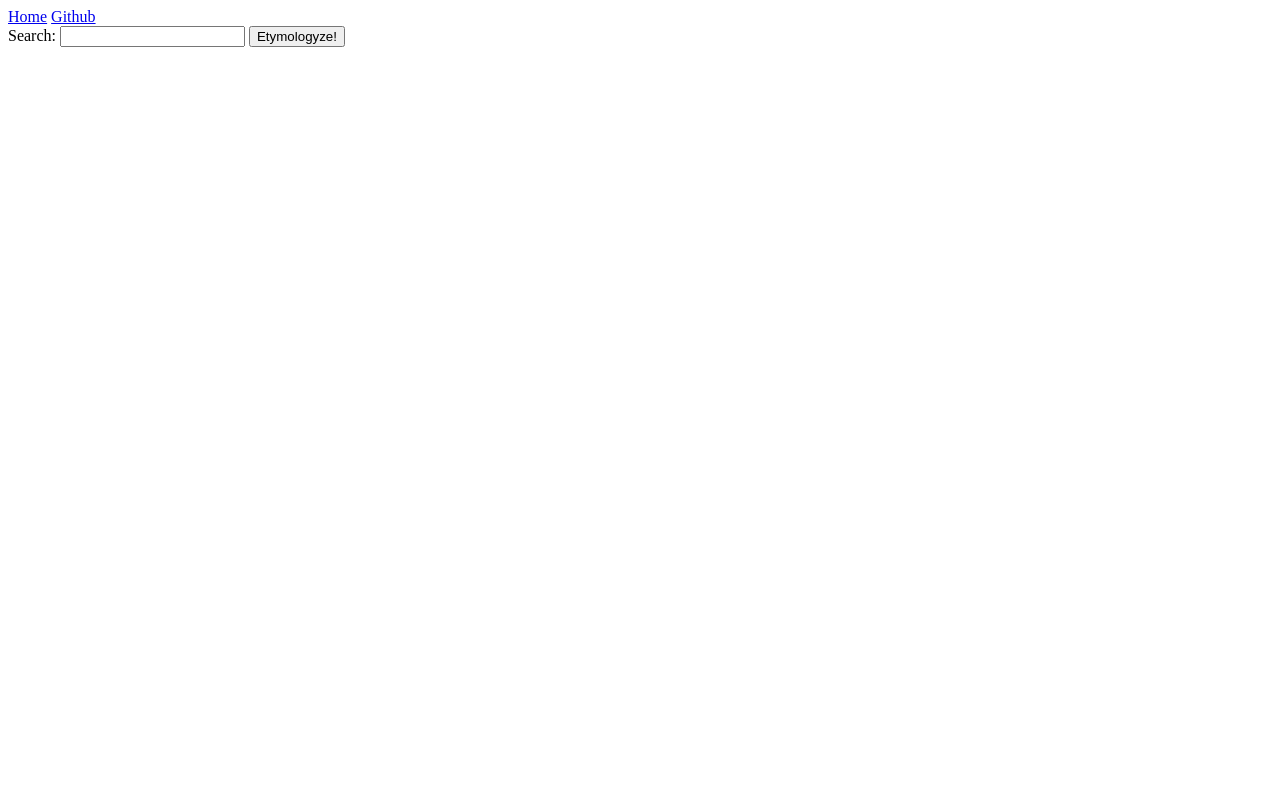
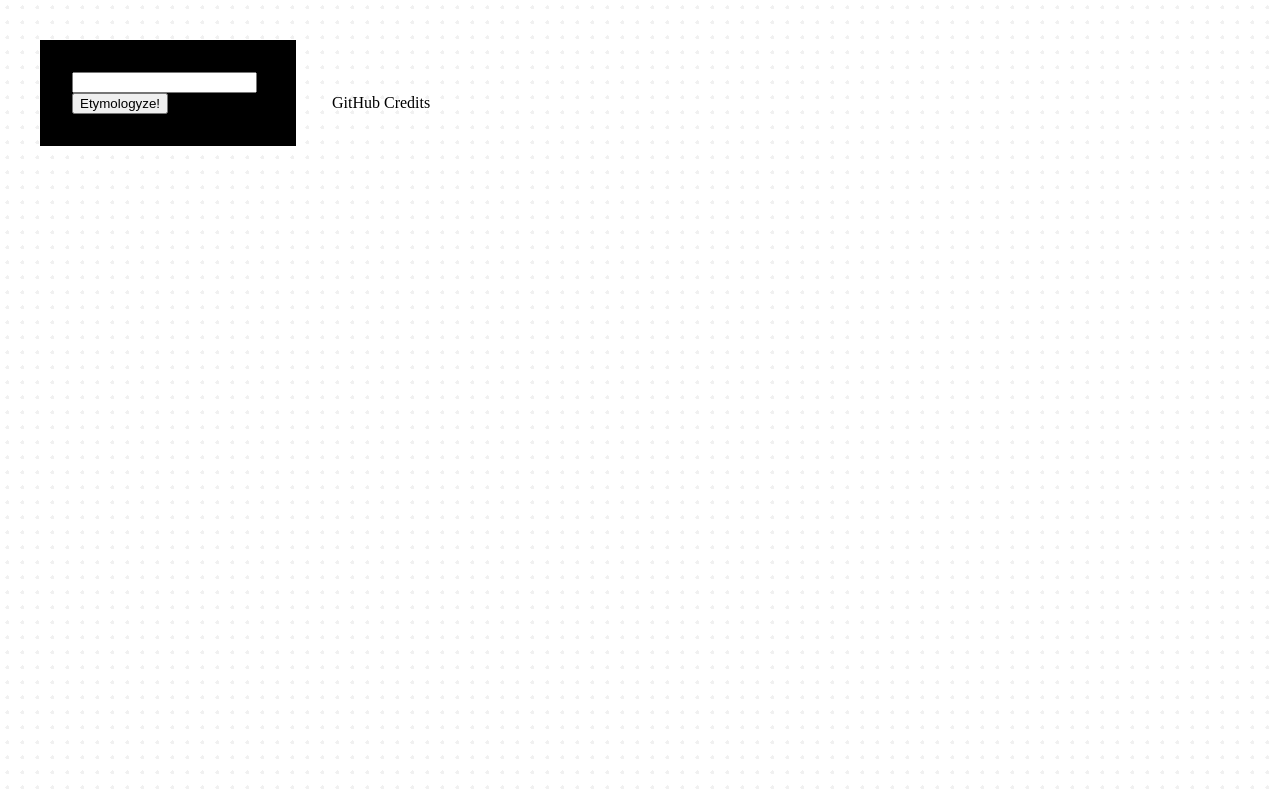
Before and after one commit to Etymologyze/etymologyze, a website: page src/index.html in a window 1280 px wide. Drawn offline with Linux system fonts and the light colour scheme.

Commit message:
UI tweaks and styling

```diff
--- a/src/css/style.css
+++ b/src/css/style.css
@@ -0,0 +1,36 @@
+/*
+for the background, I searched for and tinkered with a bit of code that can be found here:
+    https://stackoverflow.com/questions/58391201/how-to-create-a-dotted-grid-graph-sheet-background-using-css
+
+documentation for the radial-gradient() function can be found here:
+    https://developer.mozilla.org/en-US/docs/Web/CSS/gradient/radial-gradient
+*/
+
+body {
+    background: radial-gradient(#f1f1f1 2px, transparent 1px) 0 0 / 15px 15px;
+}
+
+.not-a-form {
+    display: inline-block;
+    background: #000;
+    color: #FFF;
+    padding: 2em;
+    margin: 2em;
+    width: 15vw;
+}
+
+#display-text {
+    padding: 0 2em;
+    margin: 0 2em;
+}
+
+.navbar {
+    display: inline-block;
+    margin: 0;
+    padding: 0;
+}
+
+nav, a {
+    text-decoration: none;
+    color: #000;
+}
--- a/src/index.html
+++ b/src/index.html
@@ -7,20 +7,24 @@
     <meta name="viewport" content="width=device-width, initial-scale=1">
     <link href="css/style.css" rel="stylesheet">
     <script defer type="module" src="index.js"></script>
+    <script src="//code.iconify.design/1/1.0.6/iconify.min.js"></script>
   </head>
 
   <body>
 
     <header>
-      <nav>
-        <a href="#">Home</a>
-        <a href="#">Github</a>
+      <div class="not-a-form">
+        <label>
+          <input type="search" id="get-word" onkeypress="handleKeySubmit();" name="q">
+        </label>
+        <button type="button" id="ety"  onclick="handleSubmit();">Etymologyze!</button>
+      </div>
+
+      <nav class="navbar">
+        <a href="#" class="github">GitHub</a>
+        <a href="#" class="credits">Credits</a>
       </nav>
     </header>
-
-    <label for="get-word">Search:</label>
-    <input type="search" id="get-word" onkeypress="handleKeySubmit();" name="q">
-    <button type="button" id="ety"  onclick="handleSubmit();">Etymologyze!</button>
 
     <div id="display-text"></div>
 
--- a/src/index.js
+++ b/src/index.js
@@ -10,6 +10,7 @@ const requestOptions = {
 }
 
 const wordAndEt = {
+  // need to change this for reasons relating to readability...
   word: '',
   et: '',
   pronunciation: '',
```
Also changed, not shown: TODO.md (+4 -4 lines).
